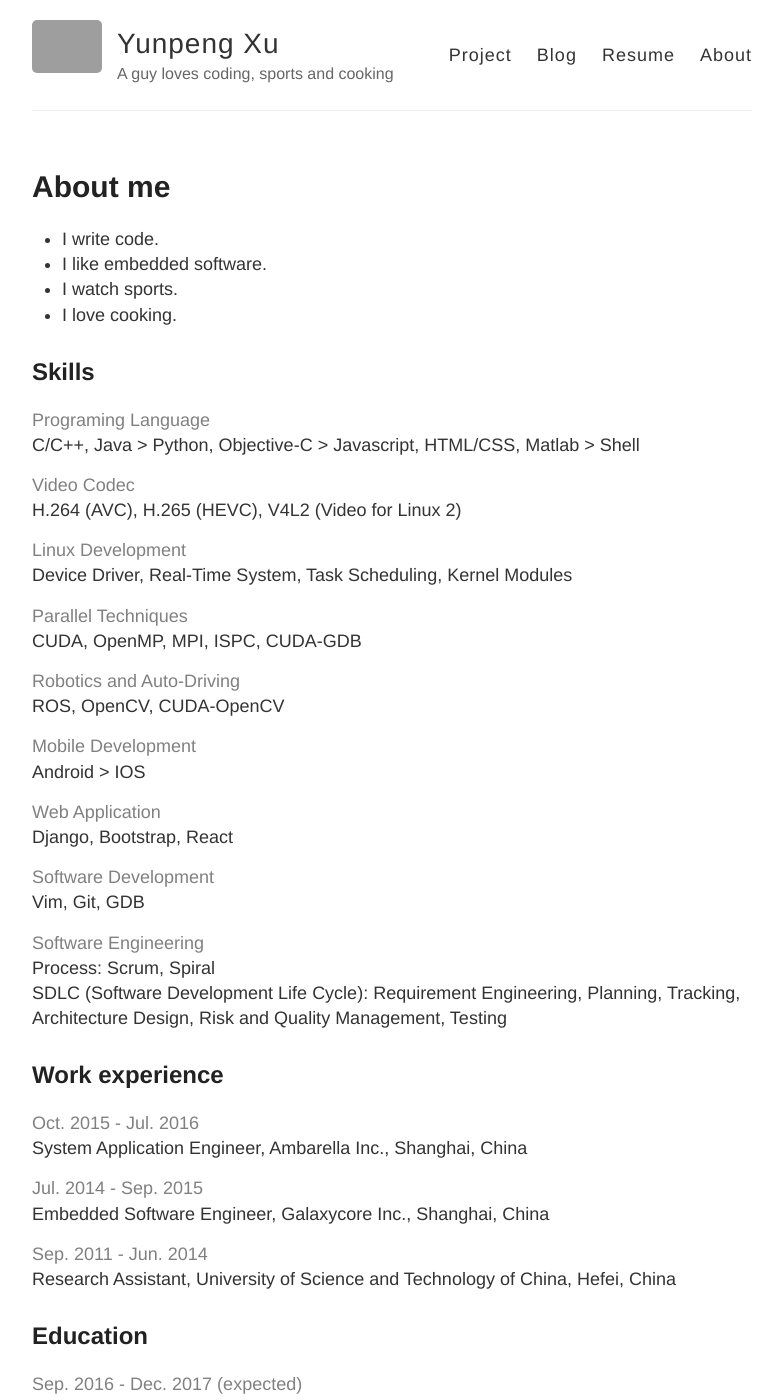
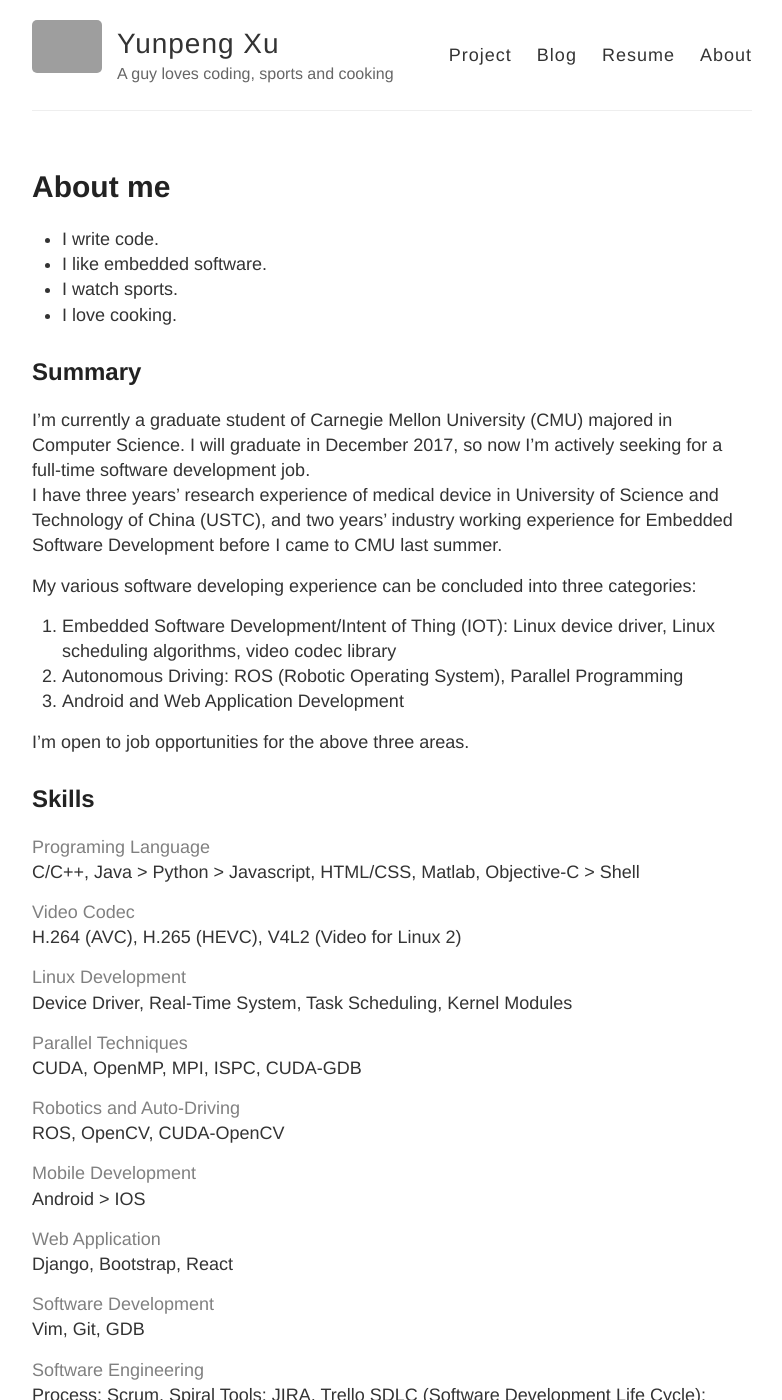
Before and after one commit to louis-xu-ustc/louis-xu-ustc.github.io, a Jekyll site: the page built from about.md, in a window 1280 px wide and 1400 px high. Shown: the whole window, without its empty margins (248-1030 px from the left). Built offline with Jekyll 4.4.1, drawn with Linux system fonts in a browser that asks for light colours; some of the changed text lies outside the part shown; grey boxes are pictures that could not be loaded.

Commit message:
[yunpengx] update about me page

```diff
--- a/about.md
+++ b/about.md
@@ -9,9 +9,20 @@
 * I watch sports.
 * I love cooking.
 
+## Summary
+I'm currently a graduate student of Carnegie Mellon University (CMU) majored in Computer Science. I will graduate in December 2017, so now I'm actively seeking for a full-time software development job.
+I have three years' research experience of medical device in University of Science and Technology of China (USTC), and two years' industry working experience for Embedded Software Development before I came to CMU last summer.
+
+My various software developing experience can be concluded into three categories:
+1. Embedded Software Development/Intent of Thing (IOT): Linux device driver, Linux scheduling algorithms, video codec library
+2. Autonomous Driving: ROS (Robotic Operating System), Parallel Programming
+3. Android and Web Application Development
+
+I'm open to job opportunities for the above three areas.
+
 ## Skills
 <span style="color:gray">Programing Language</span>
-C/C++, Java > Python, Objective-C > Javascript, HTML/CSS, Matlab > Shell
+C/C++, Java > Python > Javascript, HTML/CSS, Matlab, Objective-C > Shell
 
 <span style="color:gray">Video Codec</span>
 H.264 (AVC), H.265 (HEVC), V4L2 (Video for Linux 2)
@@ -36,6 +47,7 @@
 
 <span style="color:gray">Software Engineering</span>
 Process: Scrum, Spiral
+Tools: JIRA, Trello
 SDLC (Software Development Life Cycle): Requirement Engineering, Planning, Tracking, Architecture Design, Risk and Quality Management, Testing
 
 ## Work experience
```
